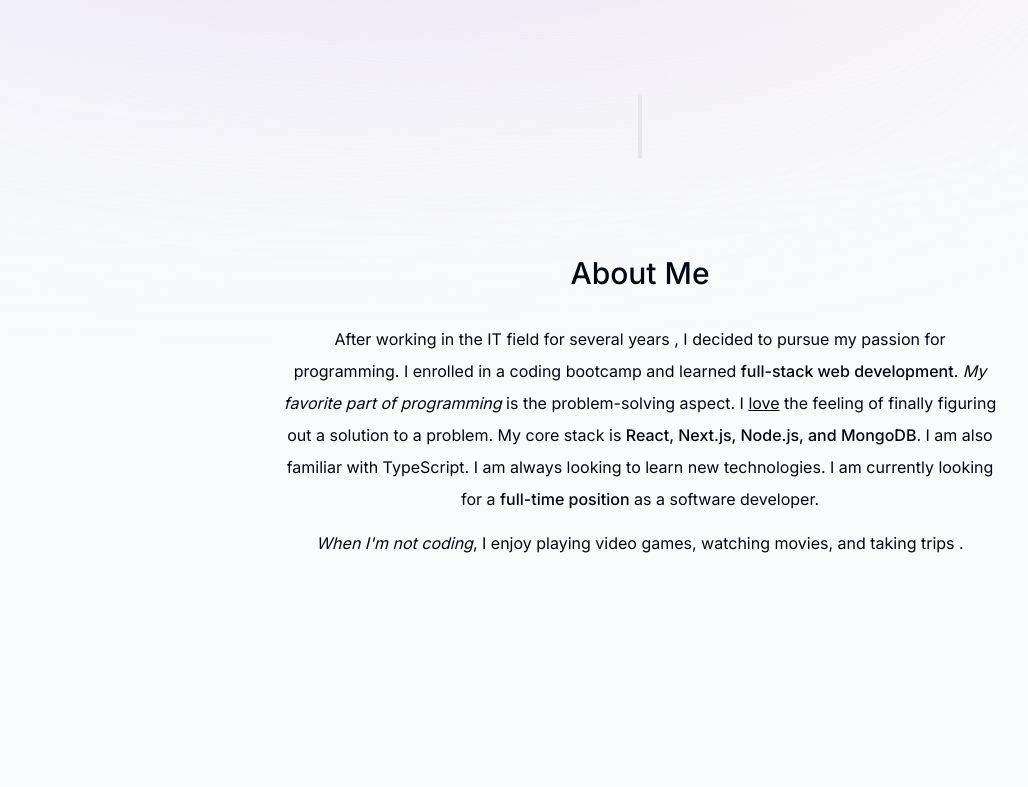
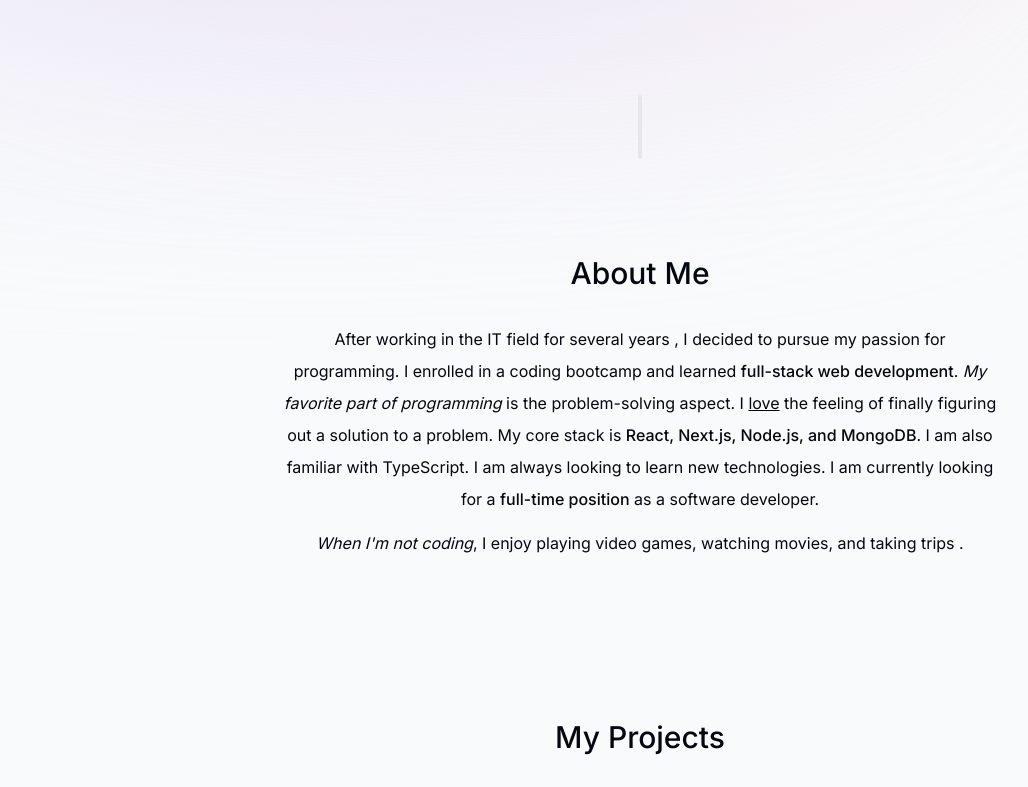
Before and after one commit to gustavosepulveda/next-portfolio, a Next.js app: page / in a window 1280 px wide. Shown: the part 567-1354 px from the top of the page, without its empty margins (0-1028 px from the left). Before the commit the page ends 1286 px from the top, so only its background shows below. Built offline with nearby package versions, Linux system fonts and the light colour scheme.

Commit message:
started projects file

```diff
--- a/app/page.tsx
+++ b/app/page.tsx
@@ -1,6 +1,7 @@
 import Intro from '@/components/intro';
 import SectionDivider from '@/components/section-divider';
 import About from '@/components/about';
+import Projects from '@/components/projects';
 
 export default function Home() {
   return (
@@ -8,6 +9,7 @@ export default function Home() {
       <Intro />
       <SectionDivider />
       <About />
+      <Projects />
     </main>
   );
 }
--- a/components/about.tsx
+++ b/components/about.tsx
@@ -1,9 +1,16 @@
+'use client'
+
 import React from 'react'
 import SectionHeading from './section-heading'
+import { motion } from 'framer-motion'
 
 export default function About() {
   return (
-    <section className='mb-28 max-w-[45rem] text-center leading-8 sm:mb-40'>
+    <motion.section className='mb-28 max-w-[45rem] text-center leading-8 sm:mb-40'
+      initial={{ opacity: 0, y: 100 }}
+      animate={{ opacity: 1, y: 0 }}
+      transition={{delay: 0.175}}
+    >
       <SectionHeading>About Me</SectionHeading>
 
 
@@ -27,6 +34,6 @@ export default function About() {
           <span className="italic">When I'm not coding</span>, I enjoy playing
           video games, watching movies, and taking trips .
         </p>
-    </section>
+    </motion.section>
   )
 }
--- /dev/null
+++ b/components/projects.tsx
@@ -0,0 +1,10 @@
+import React from 'react'
+import SectionHeading from './section-heading'
+
+export default function Projects() {
+  return (
+    <section>
+        <SectionHeading>My projects</SectionHeading>
+    </section>
+  )
+}
```
